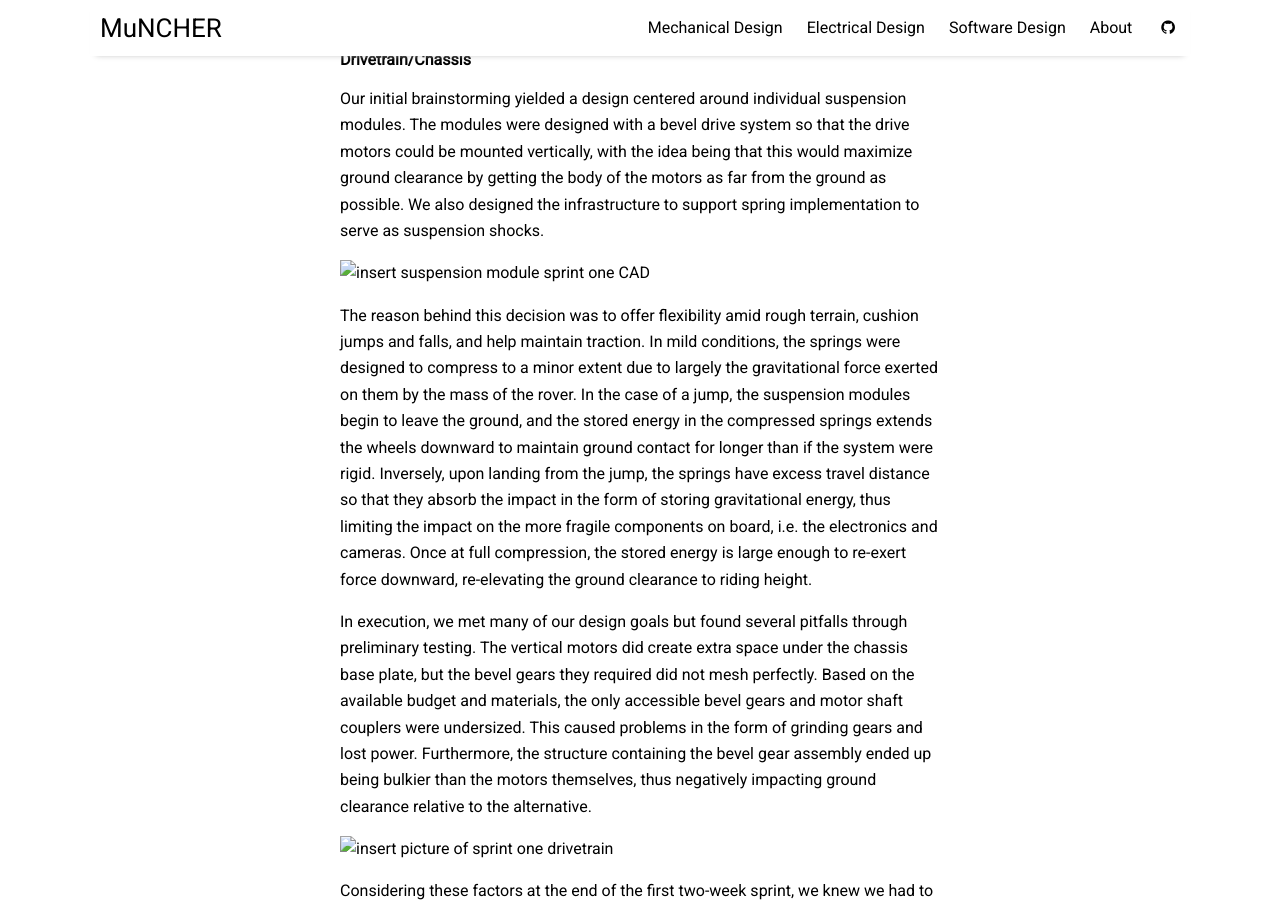
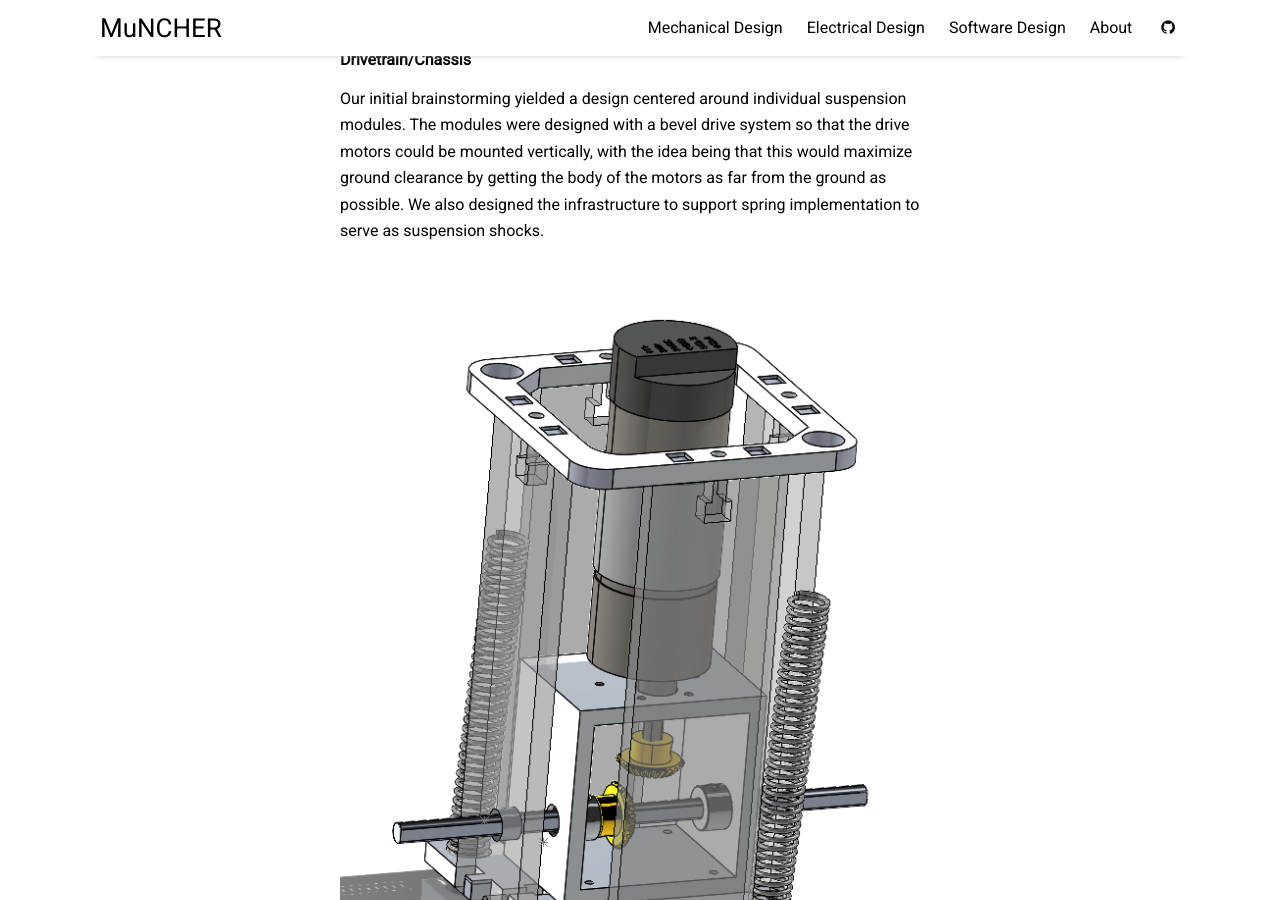
Before and after one commit to zaynpatel/the_muncher, a Jekyll site: the page built from pages/mechdes.md, in a window 1280 px wide and 900 px high, scrolled down 1541 px. Built offline with Jekyll 4.4.1, drawn with Linux system fonts in a browser that asks for light colours; nearby versions of some CDN libraries.

Commit message:
Add suspension module CAD image

```diff
--- a/pages/mechdes.md
+++ b/pages/mechdes.md
@@ -31,7 +31,7 @@ The principal goals of our mechanical design were robustness, reliability, and a
 #### Drivetrain/Chassis
 Our initial brainstorming yielded a design centered around individual suspension modules. The modules were designed with a bevel drive system so that the drive motors could be mounted vertically, with the idea being that this would maximize ground clearance by getting the body of the motors as far from the ground as possible. We also designed the infrastructure to support spring implementation to serve as suspension shocks.
 
-![insert suspension module sprint one CAD]()
+![insert suspension module sprint one CAD](https://zaynpatel.github.io/the_muncher//assets/img/suspensionmodule.png)
 
 The reason behind this decision was to offer flexibility amid rough terrain, cushion jumps and falls, and help maintain traction. In mild conditions, the springs were designed to compress to a minor extent due to largely the gravitational force exerted on them by the mass of the rover. In the case of a jump, the suspension modules begin to leave the ground, and the stored energy in the compressed springs extends the wheels downward to maintain ground contact for longer than if the system were rigid. Inversely, upon landing from the jump, the springs have excess travel distance so that they absorb the impact in the form of storing gravitational energy, thus limiting the impact on the more fragile components on board, i.e. the electronics and cameras. Once at full compression, the stored energy is large enough to re-exert force downward, re-elevating the ground clearance to riding height.
 
```
Also changed, not shown: assets/img/suspensionmodule.png (added).
